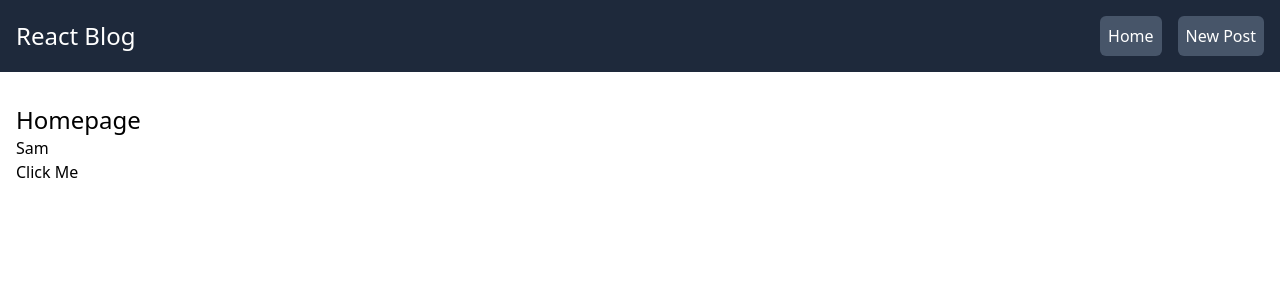
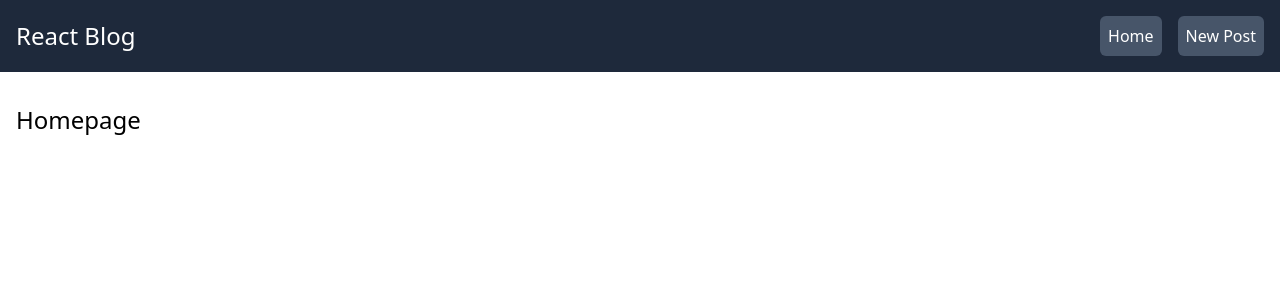
Before and after one commit to SamOwens/react-sandbox, a React (Create React App) app in the folder blog/: page / in a window 1280 px wide. Shown: the top 300 px of the page. Built offline with nearby package versions, Linux system fonts and the light colour scheme.

Commit message:
README update and example code removal

```diff
--- a/blog/src/components/Home.js
+++ b/blog/src/components/Home.js
@@ -1,17 +1,7 @@
-import { useState } from "react";
-
 const Home = () => {
-  const [name, setName] = useState("Sam");
-
-  const handleClick = () => {
-    setName("Alan");
-  };
-
   return (
     <div className="home p-4">
       <h2 className="text-2xl font-medium">Homepage</h2>
-      <p>{name}</p>
-      <button onClick={handleClick}>Click Me</button>
     </div>
   );
 };
```
Also changed, not shown: 1 other file (tests, documents, lock files or other folders).
